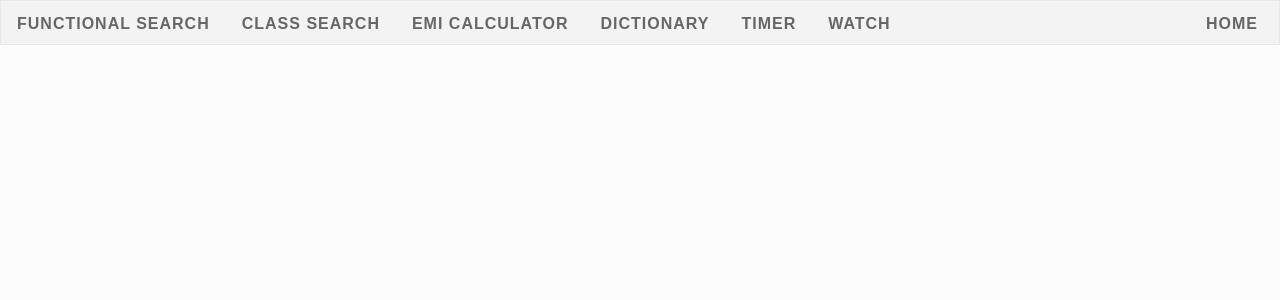
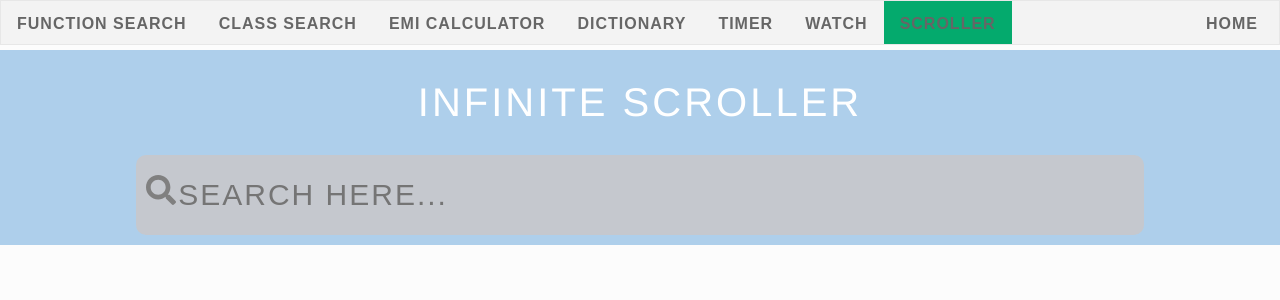
Before and after one commit to Chandan9898Kumar/Search_Bar, a React (Create React App) app: page /Scroller in a window 1280 px wide. Shown: the top 300 px of the page. Built offline with nearby package versions, Linux system fonts and the light colour scheme; no server answers.

Commit message:
feat: added search functionality

```diff
--- a/src/App.js
+++ b/src/App.js
@@ -6,6 +6,7 @@ import MainClassSearchPage from "./Classcomponentsearch/MainClassPage";
 import MainEmiPage from "./EmiCalculator/MainEmi";
 import CountdownTimer from "./CountDownTimer/CountTimer";
 import StopWatchApp from './StopWatch/WatchStop'
+import InfiniteScroll from './InfiniteScroller/Scroller'
 function App() {
   return (
     <>
@@ -18,6 +19,8 @@ function App() {
           <Route exact path="/EmiCalculator" element={<MainEmiPage />} />
           <Route exact path="/CountdownTimer" element={<CountdownTimer />} />
           <Route exact path="/stopWatch" element={<StopWatchApp />} />
+          <Route exact path="/Scroller" element={<InfiniteScroll />} />
+
         </Routes>
       </BrowserRouter>
     </>
--- /dev/null
+++ b/src/InfiniteScroller/Scroller.js
@@ -0,0 +1,36 @@
+import React, { useState } from "react";
+import "./scrollStyle.css";
+import { FaSearch } from "react-icons/fa";
+const InfiniteScroll = () => {
+  const [searchText, setSearchText] = useState("");
+
+  const handleSearchTextChange = (event) => {
+    setSearchText(event.target.value);
+  };
+
+  return (
+    <>
+      <div className="containerOfScroller">
+        <div className="ScrollText">
+          <span>Infinite Scroller</span>
+        </div>
+
+        <div className="ScrollInput">
+          <FaSearch
+            className="iconOfSearch"
+            id="searchIcon"
+            style={{ color: "gray" }}
+          />
+          <input
+            className="scrollInputText"
+            type="search"
+            placeholder="Search Here..."
+            value={searchText}
+            onChange={(event) => handleSearchTextChange(event)}
+          />
+        </div>
+      </div>
+    </>
+  );
+};
+export default InfiniteScroll;
--- /dev/null
+++ b/src/InfiniteScroller/scrollStyle.css
@@ -0,0 +1,56 @@
+* {
+  box-sizing: border-box;
+}
+
+div.containerOfScroller {
+  display: grid;
+  /* justify-content: center; */
+  grid-template-rows: auto;
+  gap: 10px;
+  background-color: #aecfeb;
+  padding: 10px;
+}
+
+.containerOfScroller > div {
+  text-align: center;
+  padding: 20px 0;
+  font-size: 30px;
+}
+
+div.ScrollText {
+  text-transform: uppercase;
+  letter-spacing: 3px;
+  font-family: "Franklin Gothic Medium", "Arial Narrow", Arial, sans-serif;
+  font-size: 40px;
+  color: white;
+}
+
+div.ScrollInput {
+  background-color: rgba(203, 199, 199, 0.8);
+  border-radius: 10px;
+  width: 80%;
+  margin: auto;
+  transition: all 2s;
+}
+
+div.ScrollInput:hover {
+  background-color: black;
+  outline: 2px solid blue;
+  opacity: 0.8;
+}
+
+input[type="search"].scrollInputText {
+  height: 40px;
+  width: 95%;
+  text-transform: uppercase;
+  letter-spacing: 2px;
+  background: transparent;
+  font-size: 30px;
+  transition: all 1s;
+  border: none;
+}
+
+.iconOfSearch,
+input[type="search"].scrollInputText:hover {
+  color: white;
+}
--- a/src/NavBar/NavBar.js
+++ b/src/NavBar/NavBar.js
@@ -12,7 +12,7 @@ const NavBar = () => {
               to="/functional"
               className={({ isActive }) => (isActive ? "actives" : "inactive")}
             >
-              Functional Search
+              Function Search
             </NavLink>
           </li>
           <li>
@@ -56,6 +56,15 @@ const NavBar = () => {
             </NavLink>
           </li>
 
+          <li>
+            <NavLink
+              to="/Scroller"
+              className={({ isActive }) => (isActive ? "actives" : "inactive")}
+            >
+              Scroller
+            </NavLink>
+          </li>
+
           <li className="home">
             <NavLink
               to="/"
```
Also changed, not shown: package.json (+3 -4 lines), 1 other file (tests, documents, lock files or other folders).
